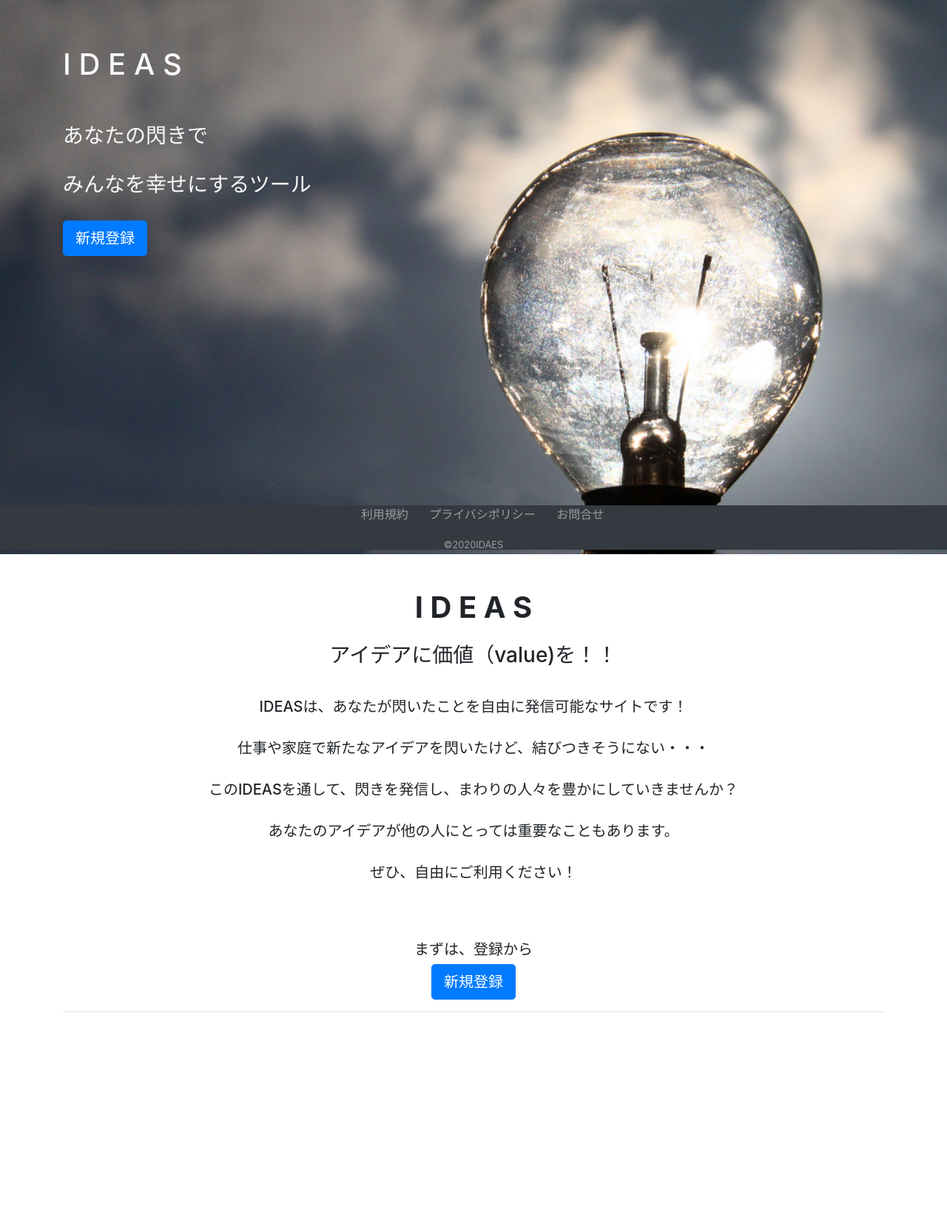
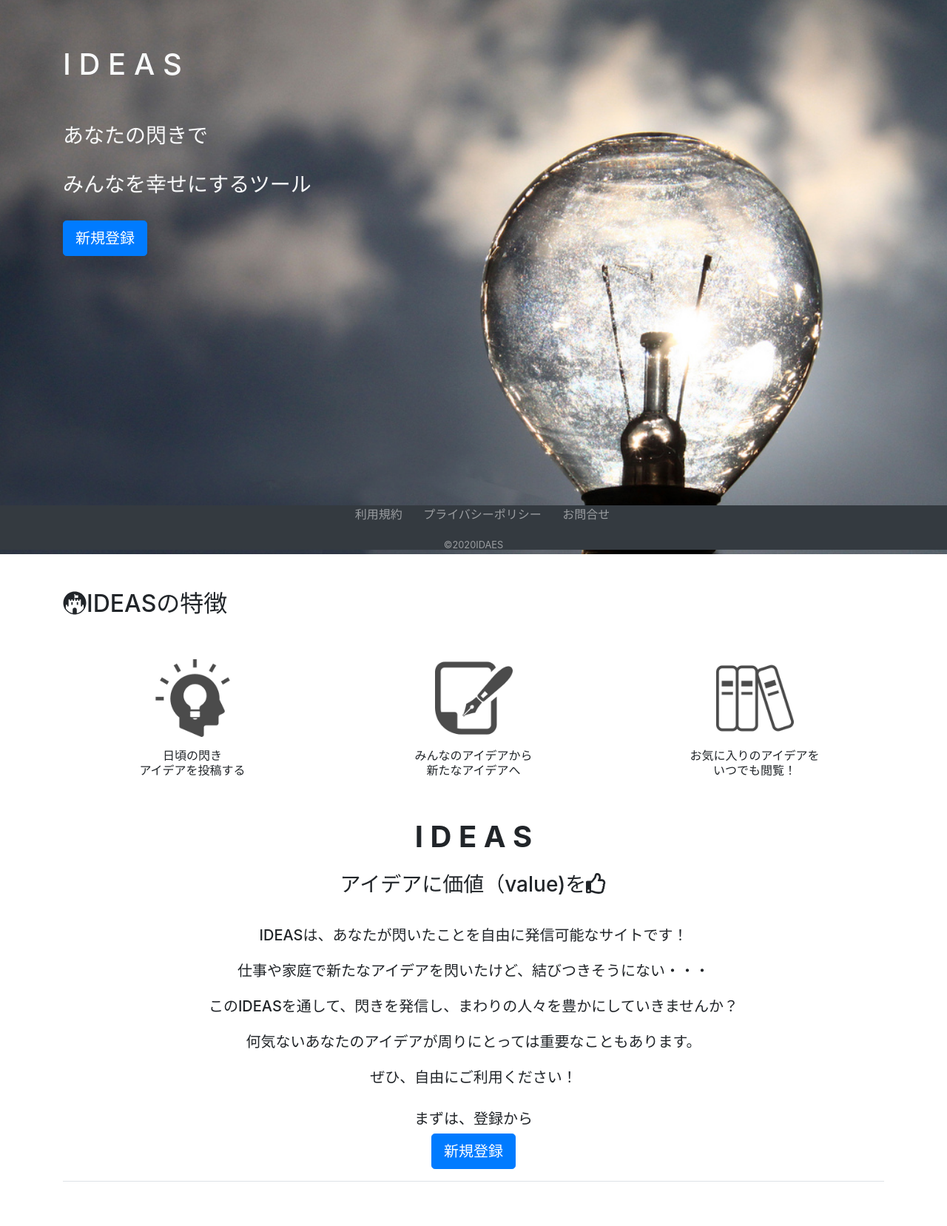
Before and after one commit to takuya-tamoto/ideas, a Rails app: page / in a window 1280 px wide. Shown: the part 57-1714 px from the top of the page at 74% size. Before the commit the page ends 1485 px from the top, so only its background shows below. Run offline with Rails 7, Linux system fonts and the light colour scheme; style sheets or scripts are compiled from the project's sources; some libraries are stand-ins or nearby versions.

Commit message:
toppage2

```diff
--- a/app/views/layouts/_footer.html.erb
+++ b/app/views/layouts/_footer.html.erb
@@ -1,7 +1,7 @@
 <footer id="footer" class="bg-dark mt-4 ">
   <div class="text-center ">
     <a class='pr-4'><%= link_to '利用規約', protocol_path, class: "text-white-50" %></a>
-    <a class='pr-4'><%= link_to 'プライバシポリシー', privacy_path, class: "text-white-50" %></a>
+    <a class='pr-4'><%= link_to 'プライバシーポリシー', privacy_path, class: "text-white-50" %></a>
     <a class='pr-4'><%= link_to 'お問合せ', new_contact_path, class: "text-white-50" %></a>
   </div>
   <div class="text-center text-white-50 py-3 pb-3">
--- a/app/views/toppages/index.html.erb
+++ b/app/views/toppages/index.html.erb
@@ -29,27 +29,49 @@
     <%= link_to '新規登録', signup_path, class: 'btn btn-lg btn-primary' %>
   </div>
 </div>
+
+<section>
+  <div class="container pt-3">
+    <h2><i class="fab fa-fort-awesome-alt"></i>IDEASの特徴</h2>
+
+  <div class="row pt-5">
+    <div class="container text-center col-md-4">
+      <img width="30%" alt="投稿する" src="/assets/item1.jpeg">
+        <h6 class="mt-3">日頃の閃き<br>アイデアを投稿する</h6>
+    </div>
+    <div class="container text-center col-md-4">
+      <img width="30%" alt="投稿する" src="/assets/item2.jpeg">
+        <h6 class="mt-3">みんなのアイデアから<br>新たなアイデアへ</h6>
+    </div>
+    <div class="container text-center col-md-4">
+      <img width="30%" alt="投稿する" src="/assets/item3.jpeg">
+        <h6 class="mt-3">お気に入りのアイデアを<br>いつでも閲覧！</h6>
+    </div>
+  </div>
+  </div>
+</section>
+
 <section id="idea">
   <div class="container text-center">
     <h1 class="mt-5"><strong>I D E A S</strong></h1>
-      <h3 class="pb-3 mb-4 mt-4">アイデアに価値（value)を！！</h3>
-      <h5 class="pb-4">
+      <h3 class="pb-3 mb-4 mt-4">アイデアに価値（value)を<i class="far fa-thumbs-up"></i></h3>
+      <h5 class="pb-3">
         IDEASは、あなたが閃いたことを自由に発信可能なサイトです！
       </h5>
-      <h5 class="pb-4">
+      <h5 class="pb-3">
         仕事や家庭で新たなアイデアを閃いたけど、結びつきそうにない・・・
       </h5>
-      <h5 class="pb-4">
+      <h5 class="pb-3">
         このIDEASを通して、閃きを発信し、まわりの人々を豊かにしていきませんか？
       </h5>
-      <h5 class="pb-4">
-        あなたのアイデアが他の人にとっては重要なこともあります。
+      <h5 class="pb-3">
+        何気ないあなたのアイデアが周りにとっては重要なこともあります。
       </h5>
-      <h5 class="pb-4">
+      <h5 class="pb-3">
         ぜひ、自由にご利用ください！
       </h5>
         <div class="border-bottom">
-          <h5 class="pt-5 ">
+          <h5 class="pt-2 ">
             まずは、登録から
           </h5>
            <%= link_to '新規登録', signup_path, class: ' mb-3 btn btn-lg btn-primary' %>
--- a/app/views/users/edit.html.erb
+++ b/app/views/users/edit.html.erb
@@ -45,7 +45,7 @@
         <%= f.password_field :password_confirmation, class: 'form-control' %>
       </div>
 
-      <%= f.submit '登録', class: 'mb-3 btn btn-primary btn-block '  %>
+      <%= f.submit '更新', class: 'mb-3 btn btn-primary btn-block '  %>
     <% end %>
   </div>
 </div>
--- a/app/views/users/new.html.erb
+++ b/app/views/users/new.html.erb
@@ -29,7 +29,7 @@
       </div>
       <p>
         <%= f.check_box :agreement, :as => :boolean, checked:false %>
-        <small><%= link_to '利用規約', protocol_path %>と<%= link_to 'プライバシポリシー', privacy_path %>に同意する</small>
+        <small><%= link_to '利用規約', protocol_path %>と<%= link_to 'プライバシーポリシー', privacy_path %>に同意する</small>
       </p>
 
       <%= f.submit '新規登録', class: 'btn btn-primary btn-block' %>
```
Also changed, not shown: app/assets/images/icon.jpg (added), app/assets/images/item1.jpeg (added), app/assets/images/item2.jpeg (added), app/assets/images/item3.jpeg (added).
